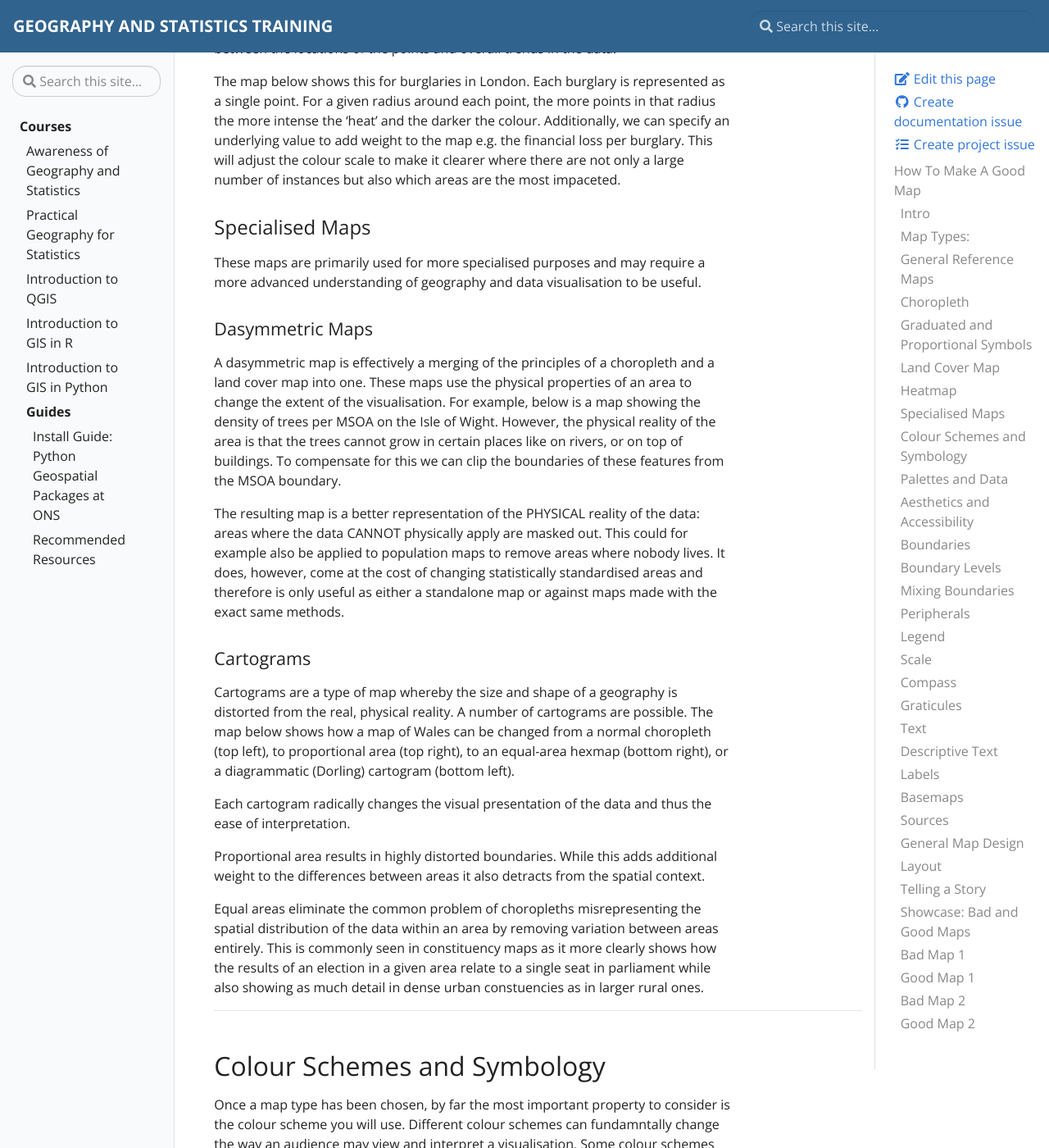
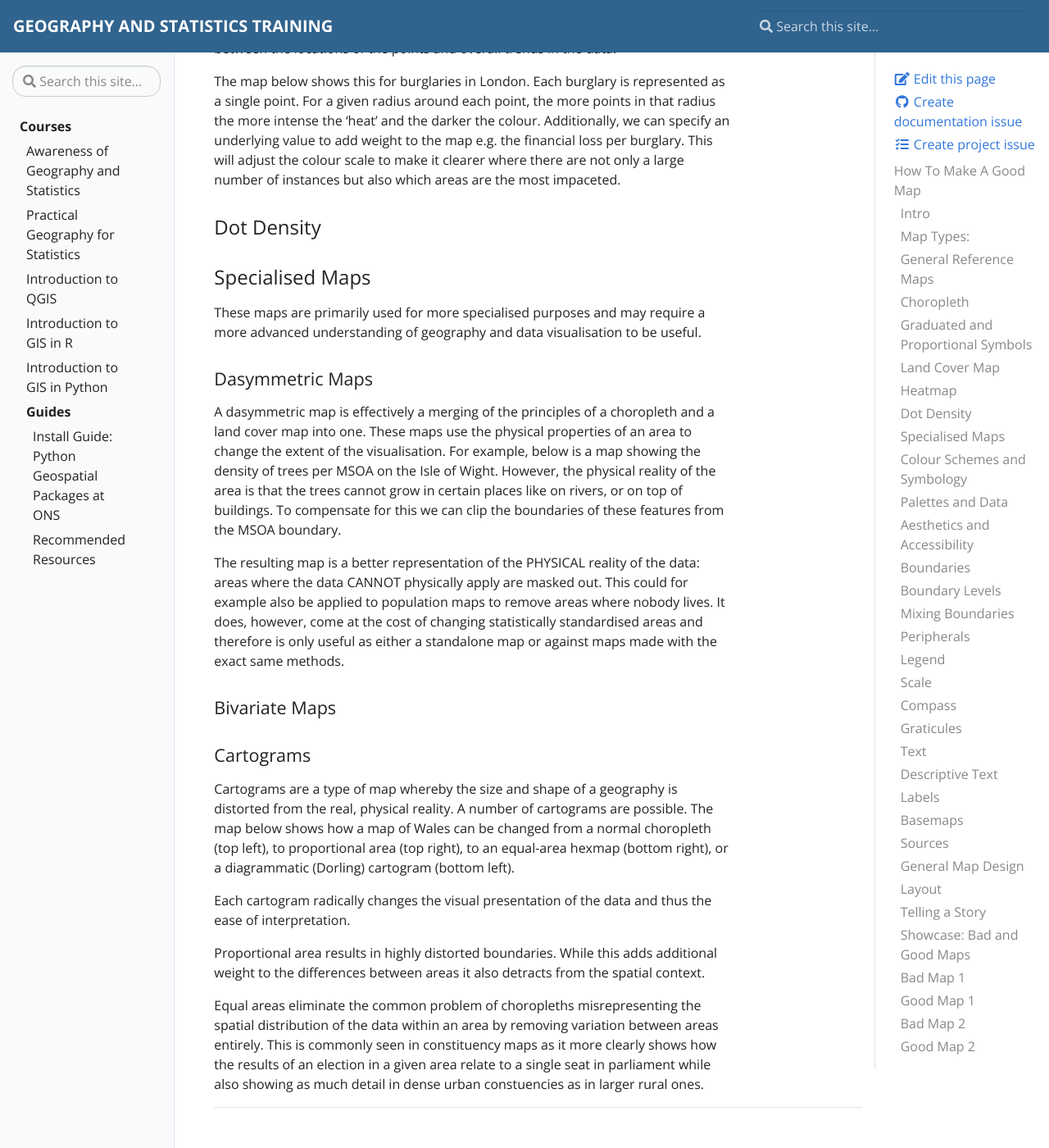
Before and after one commit to ONSgeo/geospatial-training, a Jekyll site: the page built from _docs/make_a_good_map.md, in a window 1280 px wide and 1400 px high, scrolled down 2590 px. Shown: the whole window at 82% size. Built offline with Jekyll 4.4.1, drawn with Linux system fonts in a browser that asks for light colours.

Commit message:
Update make_a_good_map.md

```diff
--- a/_docs/make_a_good_map.md
+++ b/_docs/make_a_good_map.md
@@ -64,6 +64,8 @@ Heatmaps use a colour scale to display a relationship between the density of poi
 
 The map below shows this for burglaries in London. Each burglary is represented as a single point. For a given radius around each point, the more points in that radius the more intense the 'heat' and the darker the colour. Additionally, we can specify an underlying value to add weight to the map e.g. the financial loss per burglary. This will adjust the colour scale to make it clearer where there are not only a large number of instances but also which areas are the most impaceted.
 
+### Dot Density
+
 ### Specialised Maps
 
 These maps are primarily used for more specialised purposes and may require a more advanced understanding of geography and data visualisation to be useful.
@@ -73,6 +75,8 @@ These maps are primarily used for more specialised purposes and may require a mo
 A dasymmetric map is effectively a merging of the principles of a choropleth and a land cover map into one. These maps use the physical properties of an area to change the extent of the visualisation. For example, below is a map showing the density of trees per MSOA on the Isle of Wight. However, the physical reality of the area is that the trees cannot grow in certain places like on rivers, or on top of buildings. To compensate for this we can clip the boundaries of these features from the MSOA boundary.
 
 The resulting map is a better representation of the PHYSICAL reality of the data: areas where the data CANNOT physically apply are masked out. This could for example also be applied to population maps to remove areas where nobody lives. It does, however, come at the cost of changing statistically standardised areas and therefore is only useful as either a standalone map or against maps made with the exact same methods.
+
+#### Bivariate Maps
 
 #### Cartograms
 
```
